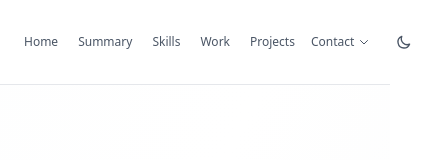
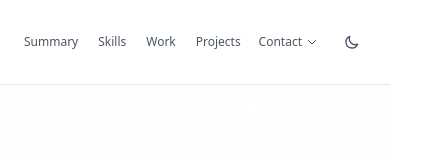
Before and after one commit to squid-beast/Portfolio-Website, a React (Vite) app: page / in a window 390 px wide. Shown: the top 160 px of the page, 426 px wide, since content can reach past the window. Built offline with nearby package versions, Linux system fonts and the light colour scheme.

Commit message:
header fixed.

```diff
--- a/src/App.jsx
+++ b/src/App.jsx
@@ -121,9 +121,8 @@ function App() {
         <div className="max-w-6xl mx-auto px-4 sm:px-6 lg:px-8">
           <div className="flex justify-between items-center py-3 sm:py-4">
             {/* Left side - Navigation items */}
-            <div className="flex items-center space-x-1 sm:space-x-2 lg:space-x-4">
+            <div className="flex items-center space-x-1 sm:space-x-2 lg:space-x-4 overflow-x-auto max-w-[65%] sm:max-w-none whitespace-nowrap">
               {useMemo(() => [
-                { id: 'home', label: 'Home' },
                 { id: 'summary', label: 'Summary' },
                 { id: 'skills', label: 'Skills' },
                 { id: 'work', label: 'Work' },
@@ -144,7 +143,7 @@ function App() {
             </div>
 
             {/* Right side - Contact and Dark Mode */}
-            <div className="flex items-center space-x-1 sm:space-x-2">
+            <div className="flex items-center space-x-1 sm:space-x-2 flex-shrink-0">
               {/* Contact Dropdown */}
               <div className="relative contact-dropdown z-50">
                 <button
```
